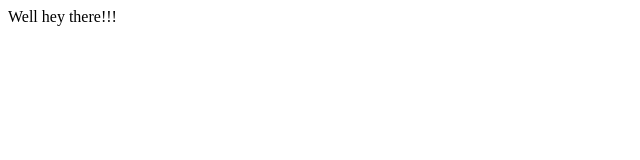
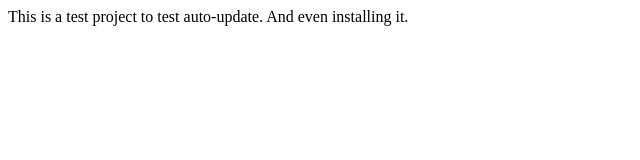
Before and after one commit to michaeljamieson/electron_noosa, a website: page src/index.html in a window 1280 px wide. Shown: the whole page, without its empty margins (0-640 px from the left). Drawn offline with Linux system fonts and the light colour scheme.

Commit message:
changed text

```diff
--- a/src/index.html
+++ b/src/index.html
@@ -5,6 +5,6 @@
     <title></title>
   </head>
   <body>
-    Well hey there!!!
+    This is a test project to test auto-update. And even installing it.
   </body>
 </html>
```
